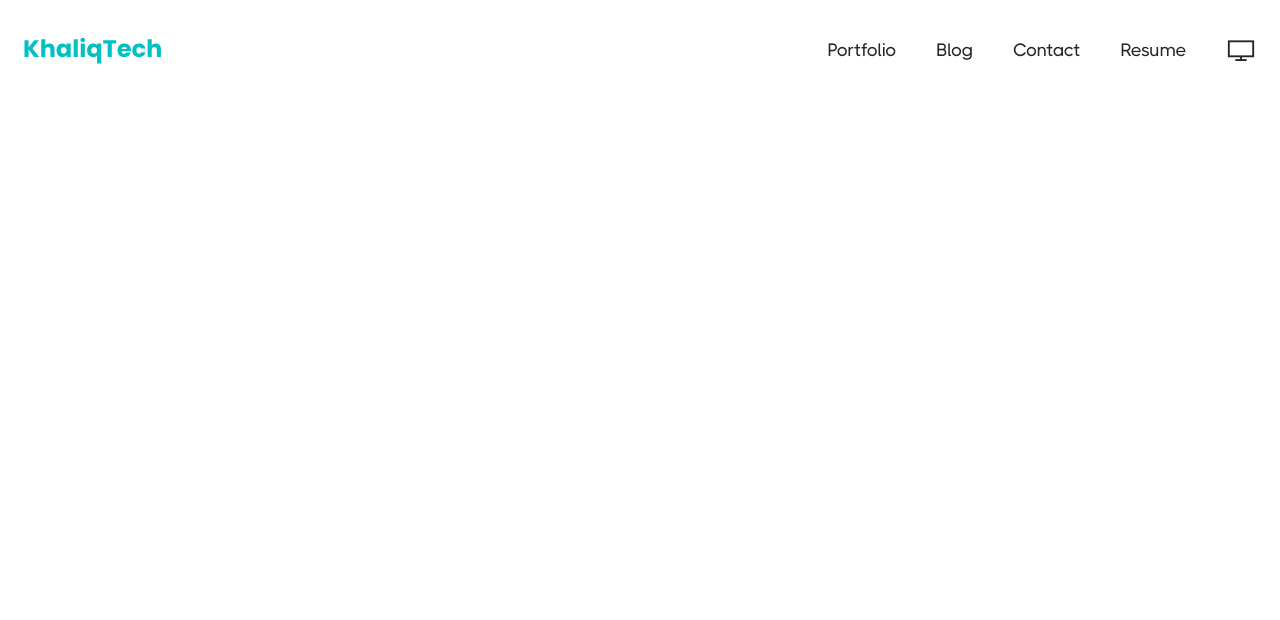
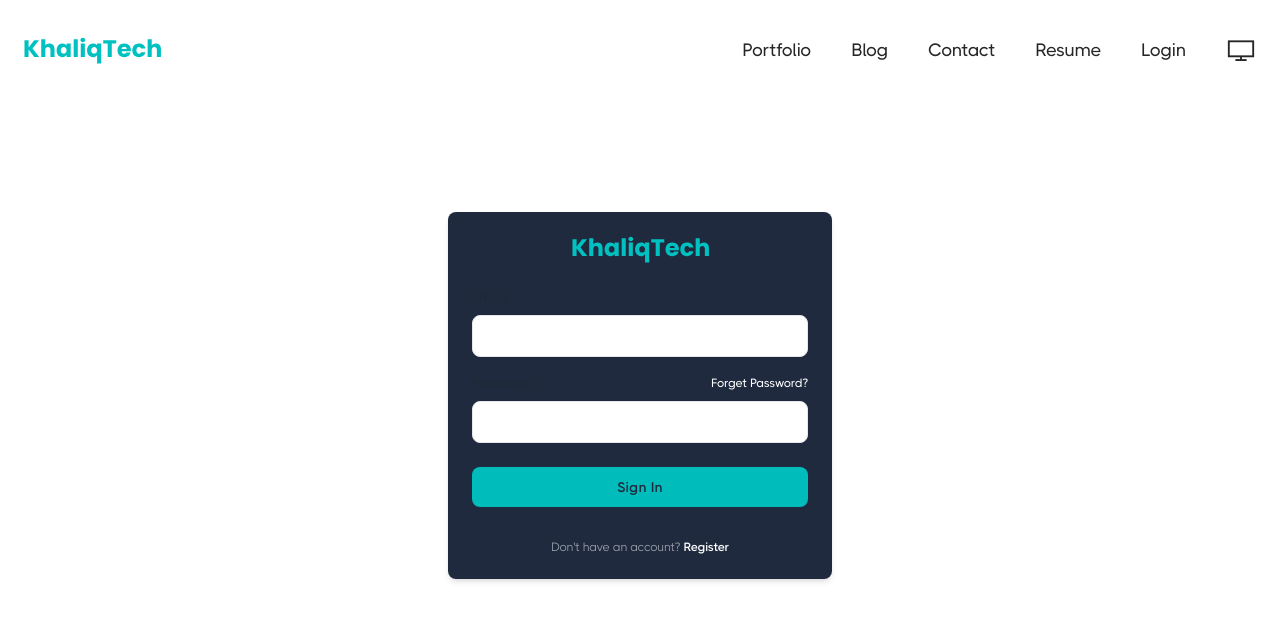
Before and after one commit to AbdulKhaliq59/portfolio-fn, a React (Vite) app: page /login in a window 1280 px wide. Shown: the top 620 px of the page. Built offline with nearby package versions, Linux system fonts and the light colour scheme.

Commit message:
Adding signup and Login page

```diff
--- a/data/blogs.json
+++ b/data/blogs.json
@@ -3,24 +3,24 @@
         "title": "All the features you want to know",
         "imageSrc": "https://images.unsplash.com/photo-1644018335954-ab54c83e007f?ixlib=rb-1.2.1&ixid=MnwxMjA3fDB8MHxwaG90by1wYWdlfHx8fGVufDB8fHx8&auto=format&fit=crop&w=1470&q=80",
         "content": "Lorem ipsum dolor sit amet consectetur adipisicing elit. Iure veritatis sint autem nesciunt, laudantium quia tempore delect",
-        "date": "21 October 2019"
+        "date": "21 October 2023"
     },
     {
         "title": "How to use sticky note for problem solving",
         "imageSrc": "https://images.unsplash.com/photo-1497032628192-86f99bcd76bc?ixlib=rb-1.2.1&ixid=MnwxMjA3fDB8MHxwaG90by1wYWdlfHx8fGVufDB8fHx8&auto=format&fit=crop&w=1470&q=80",
         "content": "Lorem ipsum dolor sit amet consectetur adipisicing elit. Iure veritatis sint autem nesciunt, laudantium quia tempore delect",
-        "date": "21 October 2019"
+        "date": "21 October 2023"
     },
     {
         "title": "All the features you want to know",
         "imageSrc": "https://images.unsplash.com/photo-1644018335954-ab54c83e007f?ixlib=rb-1.2.1&ixid=MnwxMjA3fDB8MHxwaG90by1wYWdlfHx8fGVufDB8fHx8&auto=format&fit=crop&w=1470&q=80",
         "content": "Lorem ipsum dolor sit amet consectetur adipisicing elit. Iure veritatis sint autem nesciunt, laudantium quia tempore delect",
-        "date": "21 October 2019"
+        "date": "21 October 2023"
     },
     {
         "title": "How to use sticky note for problem solving",
         "imageSrc": "https://images.unsplash.com/photo-1497032628192-86f99bcd76bc?ixlib=rb-1.2.1&ixid=MnwxMjA3fDB8MHxwaG90by1wYWdlfHx8fGVufDB8fHx8&auto=format&fit=crop&w=1470&q=80",
         "content": "Lorem ipsum dolor sit amet consectetur adipisicing elit. Iure veritatis sint autem nesciunt, laudantium quia tempore delect",
-        "date": "21 October 2019"
+        "date": "21 October 2023"
     }
 ]
--- a/src/App.tsx
+++ b/src/App.tsx
@@ -1,23 +1,29 @@
-import { Routes, Route } from 'react-router-dom'
-import { scrollReveal } from './util/scrollReveal'
-import ScrollToTop from './components/ScrollToTop'
-import Navbar from './components/Navbar'
-import Home from './pages/Home'
-import Portfolio from './pages/Portfolio'
-import Contact from './pages/Contact'
-import Resume from './pages/Resume'
-import ProjectDetails from './components/ProjectDetails'
-import BlogPage from './pages/BlogPage'
+import { Routes, Route, useNavigate } from 'react-router-dom';
+import { scrollReveal } from './util/scrollReveal';
+import ScrollToTop from './components/ScrollToTop';
+import Navbar from './components/Navbar';
+import Home from './pages/Home';
+import Portfolio from './pages/Portfolio';
+import Contact from './pages/Contact';
+import Resume from './pages/Resume';
+import ProjectDetails from './components/ProjectDetails';
+import BlogPage from './pages/BlogPage';
+import LoginPage from './pages/LoginPage';
+import SignupPage from './pages/SignupPage';
 
-window.addEventListener('load', scrollReveal)
-window.addEventListener('scroll', scrollReveal)
-window.addEventListener('resize', scrollReveal)
+window.addEventListener('load', scrollReveal);
+window.addEventListener('scroll', scrollReveal);
+window.addEventListener('resize', scrollReveal);
 
 function App() {
+  const navigate = useNavigate();
 
+  const isLoginPage = window.location.pathname.toLowerCase().includes('/login');
+  const isSignupPage = window.location.pathname.toLowerCase().includes('/signup');
   return (
+    <>
+      {isLoginPage && isSignupPage ? null : <Navbar />}
       <div className="App container md:max-w-7xl mx-auto">
-      <Navbar />
         <ScrollToTop>
           <Routes>
             <Route path="/" element={<Home />} />
@@ -29,7 +35,14 @@ function App() {
           </Routes>
         </ScrollToTop>
       </div>
-  )
+      <Routes>
+        <Route path="/login" element={<LoginPage />} />
+      </Routes>
+      <Routes>
+        <Route path="/signup" element={<SignupPage />} />
+      </Routes>
+    </>
+  );
 }
 
-export default App
+export default App;
--- /dev/null
+++ b/src/components/Login.tsx
@@ -0,0 +1,41 @@
+import React from 'react'
+import { Link } from 'react-router-dom'
+import Logo from './Logo'
+const Login = () => {
+    return (
+        <>
+            <div className="w-full max-w-sm p-6 m-auto mx-auto bg-[#1f2a3e] rounded-lg shadow-md dark:bg-[#1f2a3e]">
+                <div className="flex justify-center mx-auto">
+                    <Link to={"/"}>
+                        <Logo />
+                    </Link>
+                </div>
+
+                <form className="mt-6">
+                    <div>
+                        <label className="block text-sm text-gray-800 dark:text-gray-200">Email</label>
+                        <input type="email" className="block w-full px-4 py-2 mt-2 text-gray-700 bg-white border rounded-lg dark:bg-gray-800 dark:text-gray-300 dark:border-gray-600 focus:border-blue-400 dark:focus:border-blue-300 focus:ring-blue-300 focus:outline-none focus:ring focus:ring-opacity-40" />
+                    </div>
+
+                    <div className="mt-4">
+                        <div className="flex items-center justify-between">
+                            <label className="block text-sm text-gray-800 dark:text-gray-200">Password</label>
+                            <a href="#" className="text-xs text-white dark:text-gray-400 hover:underline">Forget Password?</a>
+                        </div>
+
+                        <input type="password" className="block w-full px-4 py-2 mt-2 text-gray-700 bg-white border rounded-lg dark:bg-gray-800 dark:text-gray-300 dark:border-gray-600 focus:border-blue-400 dark:focus:border-blue-300 focus:ring-blue-300 focus:outline-none focus:ring focus:ring-opacity-40" />
+                    </div>
+
+                    <div className="mt-6">
+                        <button className="w-full px-6 py-2.5 text-sm font-medium tracking-wide text-[#1f2a3e] capitalize transition-colors duration-300 transform bg-[#00bdbc] rounded-lg hover:bg-[#00bdbc] focus:outline-none focus:ring focus:ring-gray-300 focus:ring-opacity-50">
+                            Sign In
+                        </button>
+                    </div>
+                </form>
+                <p className="mt-8 text-xs font-light text-center text-gray-400"> Don't have an account? <Link to={"/signup"} className="font-medium text-white dark:text-gray-200 hover:underline">Register</Link></p>
+            </div>
+        </>
+    )
+}
+
+export default Login
--- a/src/components/Navbar.tsx
+++ b/src/components/Navbar.tsx
@@ -61,7 +61,7 @@ const Navbar = () => {
       }
     }
     isDark ? document.documentElement.classList.add('dark') : document.documentElement.classList.remove('dark')
-  },[isDark, toggleTheme])
+  }, [isDark, toggleTheme])
 
 
   return (
@@ -75,7 +75,7 @@ const Navbar = () => {
         ref={menu}
         className={`
           md:flex
-          ${isOpen ? 'flex' : 'hidden' }
+          ${isOpen ? 'flex' : 'hidden'}
           md:flex-row
           flex-col
           md:relative
@@ -109,11 +109,16 @@ const Navbar = () => {
         <Link to="/resume" className="md:text-lg text-2xl dark:text-neutral-100 no-underline md:ml-2 md:pr-0 md:pl-0 pl-8 pr-24">
           Resume
         </Link>
+        <button>
+          <Link to="/Login" className="md:text-lg text-2xl dark:text-neutral-100 no-underline md:ml-2 md:pr-0 md:pl-0 pl-8 pr-24">
+            Login
+          </Link>
+        </button>
         <button
           onClick={toggleTheme}
           className="inline-flex items-center md:text-lg text-2xl dark:text-neutral-100 md:ml-2 md:pr-0 md:pl-0 pl-8 pr-24"
         >
-          { selectedTheme == 'device' ?
+          {selectedTheme == 'device' ?
             <span className="inline-flex items-center gap-x-2">
               <i className="las la-desktop text-3xl" /> <span className="md:hidden">Device</span>
             </span> :
--- /dev/null
+++ b/src/components/Signup.tsx
@@ -0,0 +1,47 @@
+import React from 'react'
+import { Link } from 'react-router-dom'
+import Logo from './Logo'
+const Signup = () => {
+    return (
+        <>
+            <div className="w-full max-w-sm p-6 m-auto mx-auto bg-[#1f2a3e] rounded-lg shadow-md dark:bg-[#1f2a3e]">
+                <div className="flex justify-center mx-auto">
+                    <Link to={"/"}>
+                        <Logo />
+                    </Link>
+                </div>
+
+                <form className="mt-6">
+                    <div>
+                        <label className="block text-sm text-gray-800 dark:text-gray-200">Username</label>
+                        <input type="text" className="block w-full px-4 py-2 mt-2 text-gray-700 bg-white border rounded-lg dark:bg-gray-800 dark:text-gray-300 dark:border-gray-600 focus:border-blue-400 dark:focus:border-blue-300 focus:ring-blue-300 focus:outline-none focus:ring focus:ring-opacity-40" />
+                    </div>
+                    <div>
+                        <label className="block text-sm text-gray-800 dark:text-gray-200">Email</label>
+                        <input type="email" className="block w-full px-4 py-2 mt-2 text-gray-700 bg-white border rounded-lg dark:bg-gray-800 dark:text-gray-300 dark:border-gray-600 focus:border-blue-400 dark:focus:border-blue-300 focus:ring-blue-300 focus:outline-none focus:ring focus:ring-opacity-40" />
+                    </div>
+                    <div className="mt-4">
+                        <div className="flex items-center justify-between">
+                            <label className="block text-sm text-gray-800 dark:text-gray-200">Password</label>
+                            <a href="#" className="text-xs text-white dark:text-gray-400 hover:underline">Forget Password?</a>
+                        </div>
+
+                        <input type="password" className="block w-full px-4 py-2 mt-2 text-gray-700 bg-white border rounded-lg dark:bg-gray-800 dark:text-gray-300 dark:border-gray-600 focus:border-blue-400 dark:focus:border-blue-300 focus:ring-blue-300 focus:outline-none focus:ring focus:ring-opacity-40" />
+                    </div>
+                    <div>
+                        <label className="block text-sm text-gray-800 dark:text-gray-200">Confirm Password</label>
+                        <input type="password" className="block w-full px-4 py-2 mt-2 text-gray-700 bg-white border rounded-lg dark:bg-gray-800 dark:text-gray-300 dark:border-gray-600 focus:border-blue-400 dark:focus:border-blue-300 focus:ring-blue-300 focus:outline-none focus:ring focus:ring-opacity-40" />
+                    </div>
+                    <div className="mt-6">
+                        <button className="w-full px-6 py-2.5 text-sm font-medium tracking-wide text-[#1f2a3e] capitalize transition-colors duration-300 transform bg-[#00bdbc] rounded-lg hover:bg-[#00bdbc] focus:outline-none focus:ring focus:ring-gray-300 focus:ring-opacity-50">
+                            Sign In
+                        </button>
+                    </div>
+                </form>
+                <p className="mt-8 text-xs font-light text-center text-gray-400"> Already have an account? <Link to={"/login"} className="font-medium text-white dark:text-gray-200 hover:underline">Login</Link></p>
+            </div>
+        </>
+    )
+}
+
+export default Signup
--- /dev/null
+++ b/src/pages/LoginPage.tsx
@@ -0,0 +1,10 @@
+import React from 'react'
+import Login from '../components/Login'
+
+const LoginPage = () => {
+    return (
+        <div className='lg:mt-28 md:mt-20'><Login /></div>
+    )
+}
+
+export default LoginPage
--- /dev/null
+++ b/src/pages/SignupPage.tsx
@@ -0,0 +1,12 @@
+import React from 'react'
+import Signup from '../components/Signup'
+
+const SignupPage = () => {
+    return (
+        <>
+            <Signup />
+        </>
+    )
+}
+
+export default SignupPage
```
Lines whose indentation alone changed are shown as unchanged.
